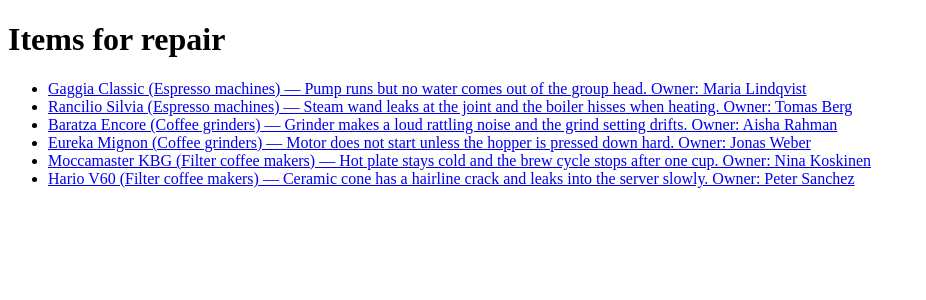
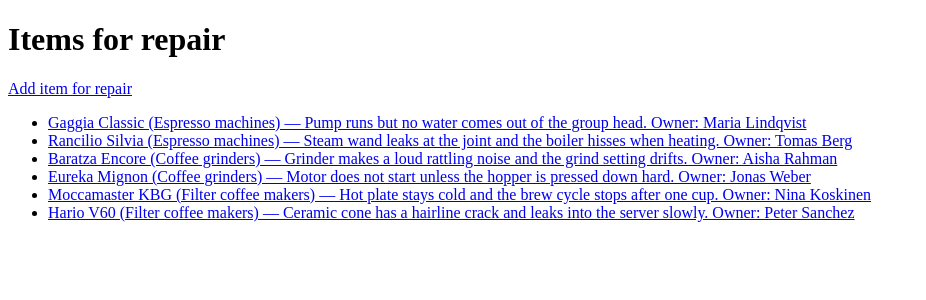
Before and after one commit to kolchagov/repair-cafe-shop, a Django app: page /catalog/ in a window 1280 px wide. Shown: the top 300 px of the page, without its empty margins (0-926 px from the left). Run offline with Django 5.2, Linux system fonts and the light colour scheme; data comes from the database, SQL or seed files in the repository.

Commit message:
feat: create item for repair

```diff
--- a/catalog/templates/catalog/item_list.html
+++ b/catalog/templates/catalog/item_list.html
@@ -5,7 +5,16 @@
     <title>Repair café items</title>
 </head>
 <body>
-    <h1>Items for repair</h1>
+    <div class="row">
+        <div class="col">
+            <h1>Items for repair</h1>
+        </div>
+        <div class="col-auto">
+            <a href="{% url 'catalog:add' %}" class="btn btn-primary">
+                Add item for repair
+            </a>
+        </div>
+    </div>
     {% if item_list %}
         <ul>
             {% for item in item_list %}
--- a/catalog/urls.py
+++ b/catalog/urls.py
@@ -1,10 +1,12 @@
 from django.urls import path, include
 
-from catalog.views import CatalogItemListView, CatalogItemDetailView, CatalogItemUpdateView, CatalogDeleteView
+from catalog.views import CatalogItemListView, CatalogItemDetailView, CatalogItemUpdateView, CatalogDeleteView, \
+    CatalogItemCreateView
 
 app_name = 'catalog'
 urlpatterns = [
     path('', CatalogItemListView.as_view(), name='list'),
+    path('add/', CatalogItemCreateView.as_view(), name='add'),
     path('<int:pk>/', include([
         path('details', CatalogItemDetailView.as_view(), name='details'),
         path('edit', CatalogItemUpdateView.as_view(), name='edit'),
--- a/catalog/views.py
+++ b/catalog/views.py
@@ -16,6 +16,7 @@
 class CatalogItemCreateView(CreateView):
     model = Item
     form_class = ItemForm
+    template_name = 'catalog/add-item.html'
 
 
 class CatalogItemUpdateView(UpdateView):
```
Also changed, not shown: catalog/templates/catalog/add-item.html (added, +11 -0 lines).
